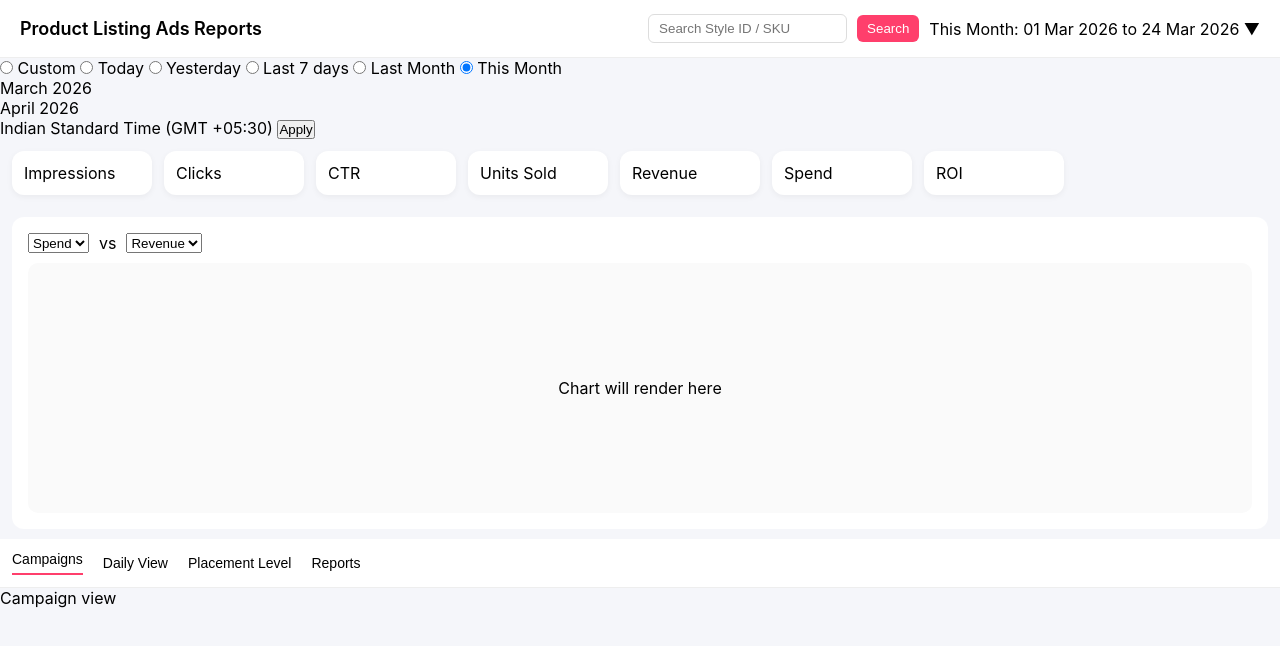
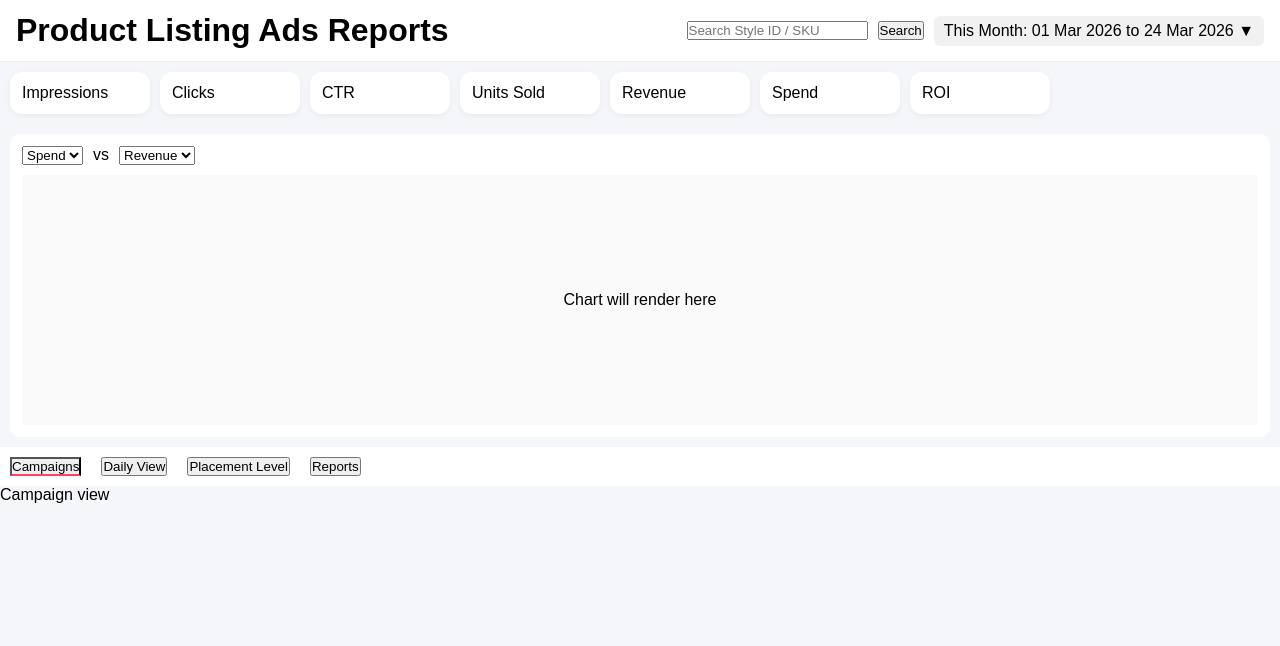
Before and after one commit to saurabhpmondal/Myntra-Ads-Analysis, a plain HTML site: page index.html in a window 1280 px wide. Drawn offline with Linux system fonts and the light colour scheme; a script that the page names is missing.

Commit message:
Update layout.css

```diff
--- a/css/layout.css
+++ b/css/layout.css
@@ -1,5 +1,5 @@
 body {
-  font-family: -apple-system, BlinkMacSystemFont, "Segoe UI", Roboto;
+  font-family: Arial, sans-serif;
   background: #f5f6fa;
 }
 
@@ -7,63 +7,56 @@ body {
 .header {
   display: flex;
   justify-content: space-between;
-  align-items: center;
-  padding: 14px 20px;
+  padding: 12px 16px;
   background: white;
   border-bottom: 1px solid #eee;
 }
 
-.header h1 {
-  font-size: 18px;
-  font-weight: 600;
-}
-
-/* RIGHT */
 .header-right {
   display: flex;
   gap: 10px;
   align-items: center;
 }
 
-.header-right input {
+/* FILTER BUTTON */
+.date-filter-btn {
+  background: #f1f1f1;
   padding: 6px 10px;
-  border: 1px solid #ddd;
   border-radius: 6px;
+  cursor: pointer;
 }
 
-.header-right button {
-  padding: 6px 10px;
-  background: #ff3f6c;
-  color: white;
-  border: none;
-  border-radius: 6px;
+/* KPI */
+.kpi-row {
+  display: flex;
+  gap: 10px;
+  overflow-x: auto;
+  padding: 10px;
 }
 
-/* KPI ROW */
-.kpi-row {
-  display: flex;
-  gap: 12px;
-  padding: 12px;
-  overflow-x: auto;
+.kpi-card {
+  min-width: 140px;
+  background: white;
+  padding: 10px;
+  border-radius: 10px;
 }
 
 /* CHART */
 .chart-section {
+  margin: 10px;
   background: white;
-  margin: 10px 12px;
-  border-radius: 12px;
-  padding: 16px;
+  padding: 12px;
+  border-radius: 10px;
 }
 
 .chart-controls {
   display: flex;
   gap: 10px;
-  margin-bottom: 12px;
+  margin-bottom: 10px;
 }
 
 .chart-box {
-  height: 260px;
-  border-radius: 10px;
+  height: 250px;
   background: #fafafa;
   display: flex;
   align-items: center;
@@ -74,19 +67,55 @@ body {
 .tabs {
   display: flex;
   gap: 20px;
-  padding: 12px;
-  border-bottom: 1px solid #eee;
+  padding: 10px;
   background: white;
-}
-
-.tab {
-  background: none;
-  border: none;
-  font-size: 14px;
-  cursor: pointer;
 }
 
 .tab.active {
   border-bottom: 2px solid #ff3f6c;
-  padding-bottom: 6px;
 }
+
+/* FILTER MODAL */
+.filter-modal {
+  position: fixed;
+  top: 60px;
+  left: 50%;
+  transform: translateX(-50%);
+  width: 90%;
+  background: white;
+  border-radius: 10px;
+  padding: 15px;
+}
+
+.filter-box {
+  display: flex;
+}
+
+.filter-left {
+  width: 30%;
+}
+
+.filter-right {
+  width: 70%;
+  display: flex;
+  gap: 20px;
+}
+
+.calendar {
+  flex: 1;
+}
+
+.month {
+  font-weight: bold;
+  margin-bottom: 10px;
+}
+
+.filter-footer {
+  display: flex;
+  justify-content: space-between;
+  margin-top: 10px;
+}
+
+.hidden {
+  display: none;
+}
```
